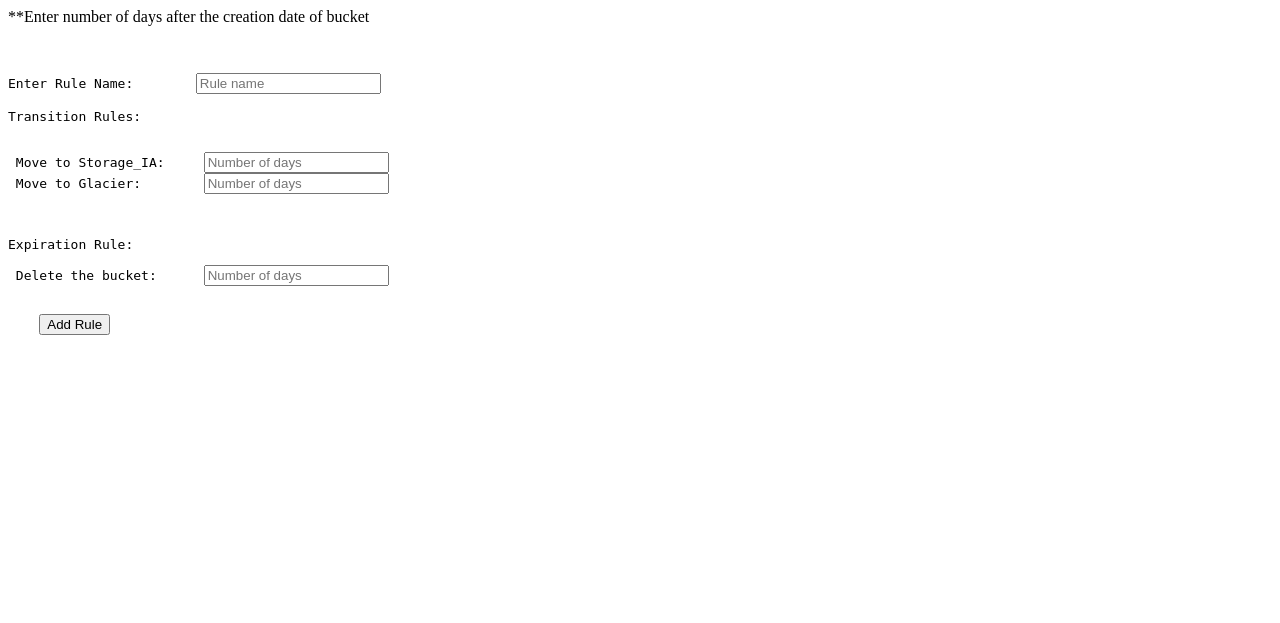
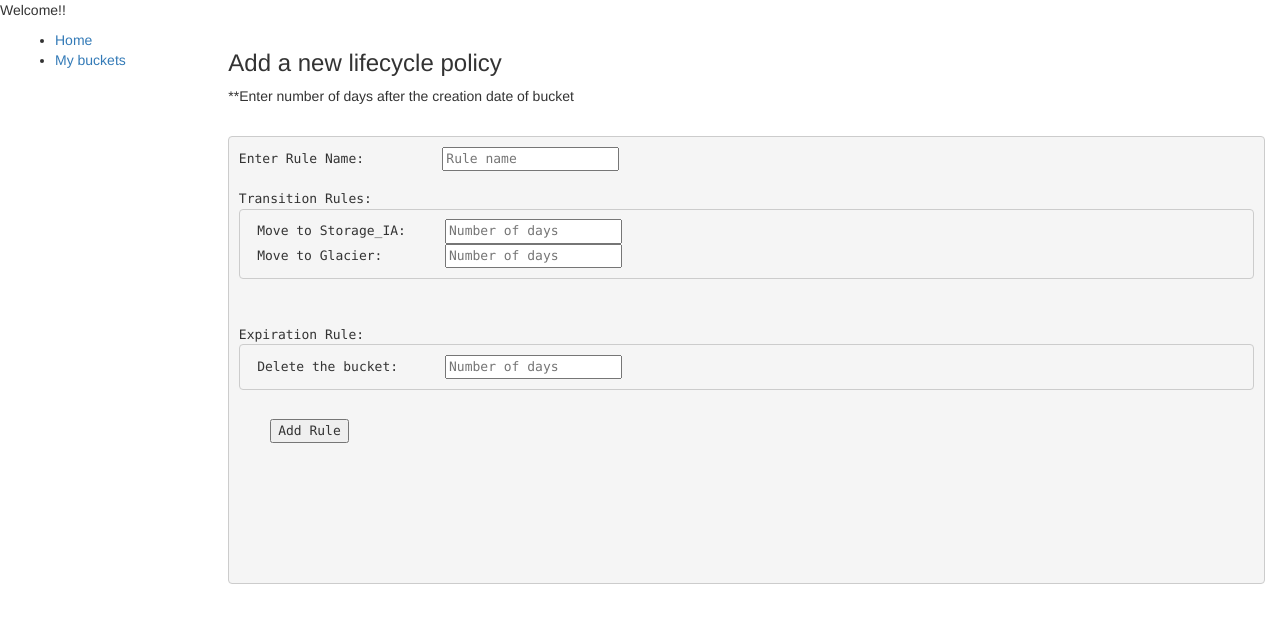
Before and after one commit to jaga4494/Data-Lifecycle-Management, a Django app: template myproject/polls/templates/polls/addlifecycle.html in a window 1280 px wide. Shown: the top 623 px of the page. Run offline with Django 3.2, Linux system fonts and the light colour scheme; the template is opened without the code that fills it, so the values that code supplies are empty; some libraries are stand-ins or nearby versions.

Commit message:
Adding admin, apps and models file

```diff
--- a/myproject/polls/templates/polls/addlifecycle.html
+++ b/myproject/polls/templates/polls/addlifecycle.html
@@ -1,15 +1,26 @@
+{%  extends "polls/base_generic.html" %}
 
+{% block title %}<title>Add a new lifecycle policy</title>{% endblock %}
 
-{% if error_message %}<p><strong>{{ error_message }}</strong></p>{% endif %}
+{% block pageheading %}<h3>Add a new lifecycle policy</h3>{% endblock %}
 
-{% if not message %}
+{% block sidebar %}
+  <ul class="sidebar-nav">
+    <li><a href="{% url 'index' %}">Home</a></li>
+    <li><a href="{% url 'bucket' email %}">My buckets</a> </li>
+  </ul>
+{% endblock %}
+
+{% block content %}
+
+    {% if not message %}
     <p> **Enter number of days after the creation date of bucket</p></br>
 
     <form method="GET">
     {% csrf_token %}
-<pre>Enter Rule Name:        <input type="text" placeholder="Rule name" name="rule" ></input></br>
+<pre>Enter Rule Name:          <input type="text" placeholder="Rule name" name="rule" ></input></br>
 Transition Rules:
-    <pre> Move to Storage_IA:     <input type="number"  placeholder="Number of days" name="ia" ></input>
+<pre> Move to Storage_IA:     <input type="number"  placeholder="Number of days" name="ia" ></input>
  Move to Glacier:        <input type="number" placeholder="Number of days" name="glacier"></input></pre>
 
 Expiration Rule:
@@ -29,3 +40,5 @@ Expiration Rule:
         Error in form submission!! <br>Value of Storage IA must be greater than or equal to 30, Glacier must be atleast 30 more than Storage_IA
         and Expire must be greater than maximum of Storage_IA or Glacier
 {% endif %}
+
+{% endblock %}
--- /dev/null
+++ b/myproject/polls/templates/polls/base_generic.html
@@ -0,0 +1,39 @@
+<!DOCTYPE html>
+<html lang="en">
+<head>
+
+  {% block title %}<title>Data Management</title>{% endblock %}
+  <meta charset="utf-8">
+  <meta name="viewport" content="width=device-width, initial-scale=1">
+  <link rel="stylesheet" href="https://maxcdn.bootstrapcdn.com/bootstrap/3.3.7/css/bootstrap.min.css">
+  <script src="https://ajax.googleapis.com/ajax/libs/jquery/1.12.4/jquery.min.js"></script>
+  <script src="https://maxcdn.bootstrapcdn.com/bootstrap/3.3.7/js/bootstrap.min.js"></script>
+
+  <!-- Add additional CSS in static file -->
+  {% load static %}
+  <link rel="stylesheet" type="text/css" href="{% static 'polls/css/style.css' %}" />
+</head>
+
+<body>
+  <div class="topnav">
+    <p>Welcome!!</p>
+  </div>
+  <div class="container-fluid">
+
+    <div class="row">
+      <div class="col-sm-2">
+      {% block sidebar %}
+      <ul class="sidebar-nav">
+          <li><a href="{% url 'index' %}">Home</a></li>
+      </ul>
+     {% endblock %}
+      </div>
+      <div class="col-sm-10">
+          {% block pageheading %}<h3></h3>{% endblock %}
+      {% block content %}{% endblock %}
+      </div>
+    </div>
+
+  </div>
+</body>
+</html>
--- a/myproject/polls/views.py
+++ b/myproject/polls/views.py
@@ -38,7 +38,7 @@ def index(request):
 # ex: /polls/jsarava@ncsu.edu/<bucketname>/addlifecycle
 def addlifecycle(request, user_email, bucket_name):
     result={}
-    context={}
+    context={'email': user_email}
     newrule={}
     newrule_json={}
     if request.GET.get('rule'):
@@ -51,8 +51,6 @@ def addlifecycle(request, user_email, bucket_name):
 
         #error for Wrong values
 
-
-        # print(type((int(result["Storage_IA"]))), type((int(result["Glacier"]))), type((int(result["Expire"]))))
 
         if(int(result["Storage_IA"])>=30 and int(result["Glacier"]) >= int(result["Storage_IA"]) + 30
         and int(result["Expire"]) > int(result["Glacier"])):
```
Also changed, not shown: myproject/polls/templates/polls/about.html (+17 -4 lines), myproject/polls/templates/polls/index.html (+7 -4 lines), myproject/polls/templates/polls/background1.jpeg (deleted).
